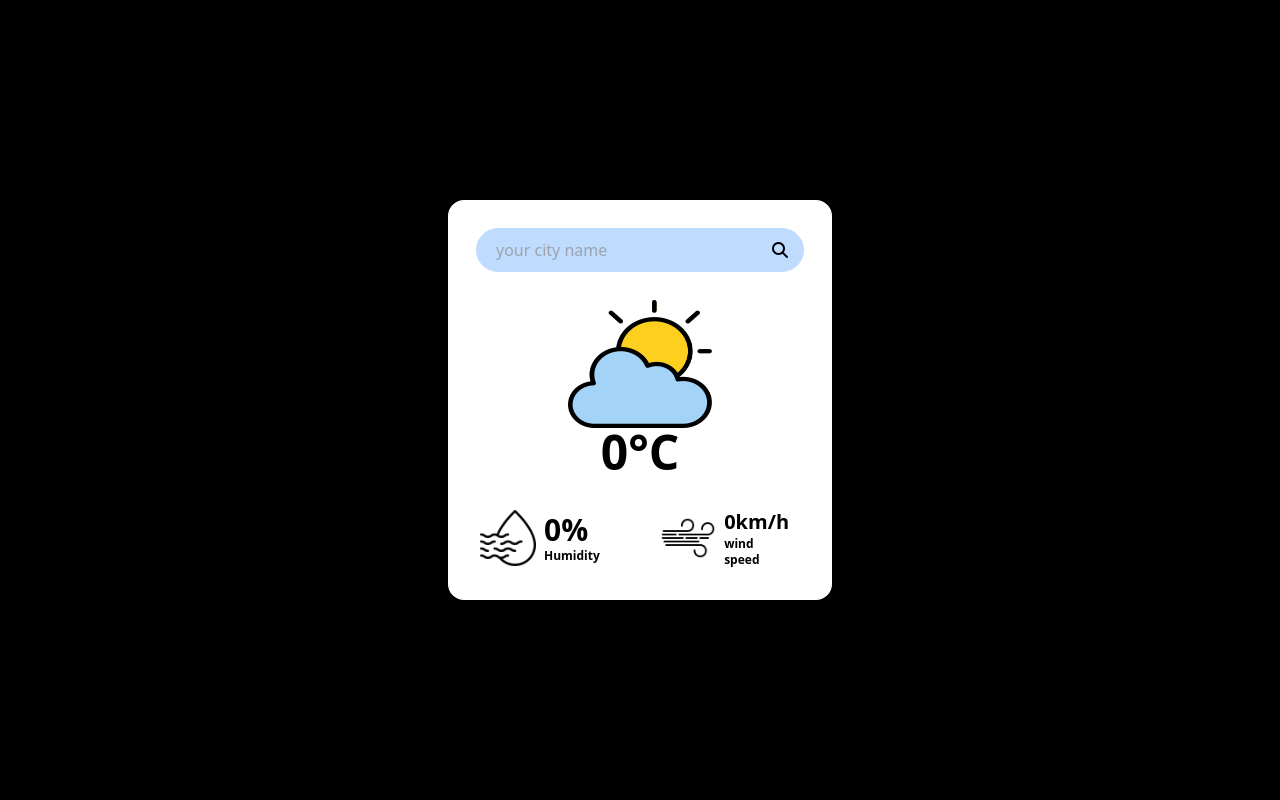
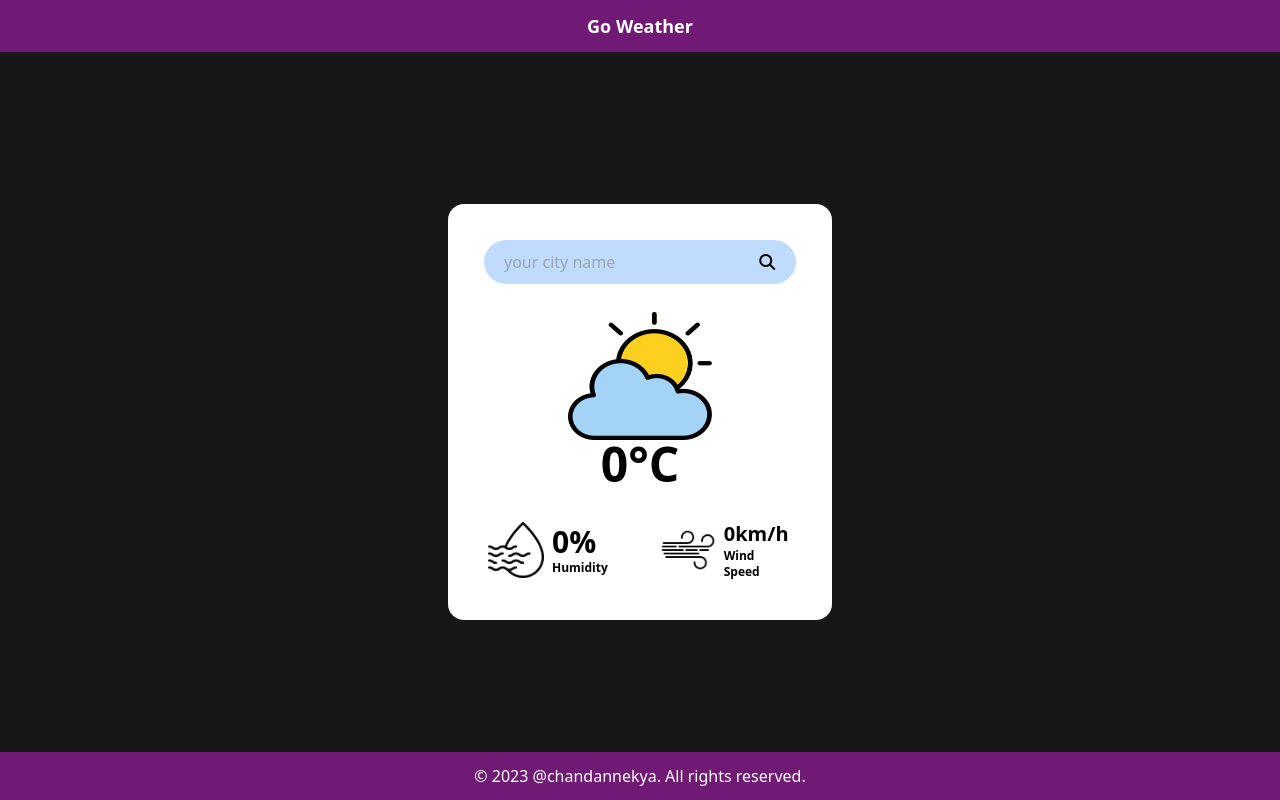
Before and after one commit to chandannekya/weatherapp, a website: page index.html in a window 1280 px wide. Drawn offline with nearby package versions, Linux system fonts and the light colour scheme.

Commit message:
commit done

```diff
--- a/index.html
+++ b/index.html
@@ -3,30 +3,31 @@
 <head>
     <meta charset="UTF-8">
     <meta name="viewport" content="width=device-width, initial-scale=1.0">
-    <title>Document</title>
+    <title>Go Weather</title>
+    <link rel="icon" type="image/png" href="favicon.png">
     <link href="https://cdn.jsdelivr.net/npm/tailwindcss@2.2.19/dist/tailwind.min.css" rel="stylesheet">
     <script src="https://cdn.tailwindcss.com"></script>
     <link rel="stylesheet" href="https://cdnjs.cloudflare.com/ajax/libs/font-awesome/6.5.1/css/all.min.css">
 </head>
 
-<body  >
-    <div class="h-screen w-screen bg-black flex items-center justify-center text-black" >
-        <div class="bg-white  max-w-sm rounded-2xl" >
-            <div class="h-11 bg-blue-200 m-7 rounded-full flex justify-between items-center" >
-
-                <input type="text" placeholder="your city name" class="bg-transparent ml-5 outline-none">
-              <button type="button" class="mr-4    float-right"><i class="fa fa-search" aria-hidden="true" ></i></button>
-
-
+<body>
+    <div class="bg-neutral-900 h-screen">
+        <nav class="bg-[#701a75] py-3 text-lg text-center font-bold text-white">Go Weather</nav>
+        <div class="flex items-center justify-center text-black h-[90%] px-4">
+            <div class="bg-white max-w-sm rounded-2xl p-2  ">
+                <div class="h-11 bg-blue-200 m-7 rounded-full flex justify-between items-center">
+                    <input type="text" placeholder="your city name" class="bg-transparent ml-5 outline-none w-full">
+                    <button type="button" class="mr-4 rounded-full w-8 h-8 float-right hover:bg-sky-100">
+                        <i class="fa fa-search" aria-hidden="true"></i>
+                    </button>
                 </div>
-
                 <div class="flex flex-col justify-center items-center">
                     <img class="h-32 w-36" src="cloudy.png" alt="" srcset="" id="imgw">
                     <div class="flex flex-col justify-center items-center font-black">
                         <h1 class="text-5xl" id="temp">0°C</h1>
                         <h1 class="text-xl" id="city"></h1>
-                <div class="flex  gap-16 p-8" >
-                    <div class="flex items-center gap-2 ">
+                        <div class="flex gap-16 p-8">
+                            <div class="flex items-center gap-2">
                                 <img class="h-14" src="humidity.png" alt="" srcset="">
                                 <div class="flex flex-col">
                                     <p class="text-3xl" id="humidity">0%</p>
@@ -34,23 +35,18 @@
                                 </div>
                             </div>
                             <div class="flex items-center gap-2 mr-3">
-
                                 <img class="h-14" src="wind.png" alt="" srcset="">
                                 <div class="flex flex-col">
                                     <p class="text-xl" id="wind">0km/h</p>
-                <p class="text-xs">wind speed</p>
+                                    <p class="text-xs">Wind Speed</p>
                                 </div>
                             </div>
                         </div>
                     </div>
                 </div>
-
-
-
-
             </div>
         </div>
-        </div>
+        <footer class="bg-[#701a75] p-3 mb-0 absolute w-full bottom-0 text-center text-white">&copy; 2023 @chandannekya. All rights reserved.</footer>
     </div>
     <script src="scrip.js"></script>
 </body>
--- a/scrip.js
+++ b/scrip.js
@@ -33,6 +33,10 @@ async function weatherupdate(city){
   else if(weather_data.weather[0].description=="rain"){
     weatherimg.src="rain(1).png";
   }
+  else if(weather_data.weather[0].description=="mist"){
+    weatherimg.src="haze.png";
+  }
+
 }
 
 
@@ -41,3 +45,8 @@ searchbt.addEventListener("click",()=>{
     weatherupdate(inpb.value);
 
 });
+inpb.addEventListener("keydown", function(event) {
+  if (event.key === "Enter") {
+    weatherupdate(inpb.value);
+  }
+});
```
Also changed, not shown: favicon.png (added), 1 other file. Lines whose indentation alone changed are shown as unchanged.
